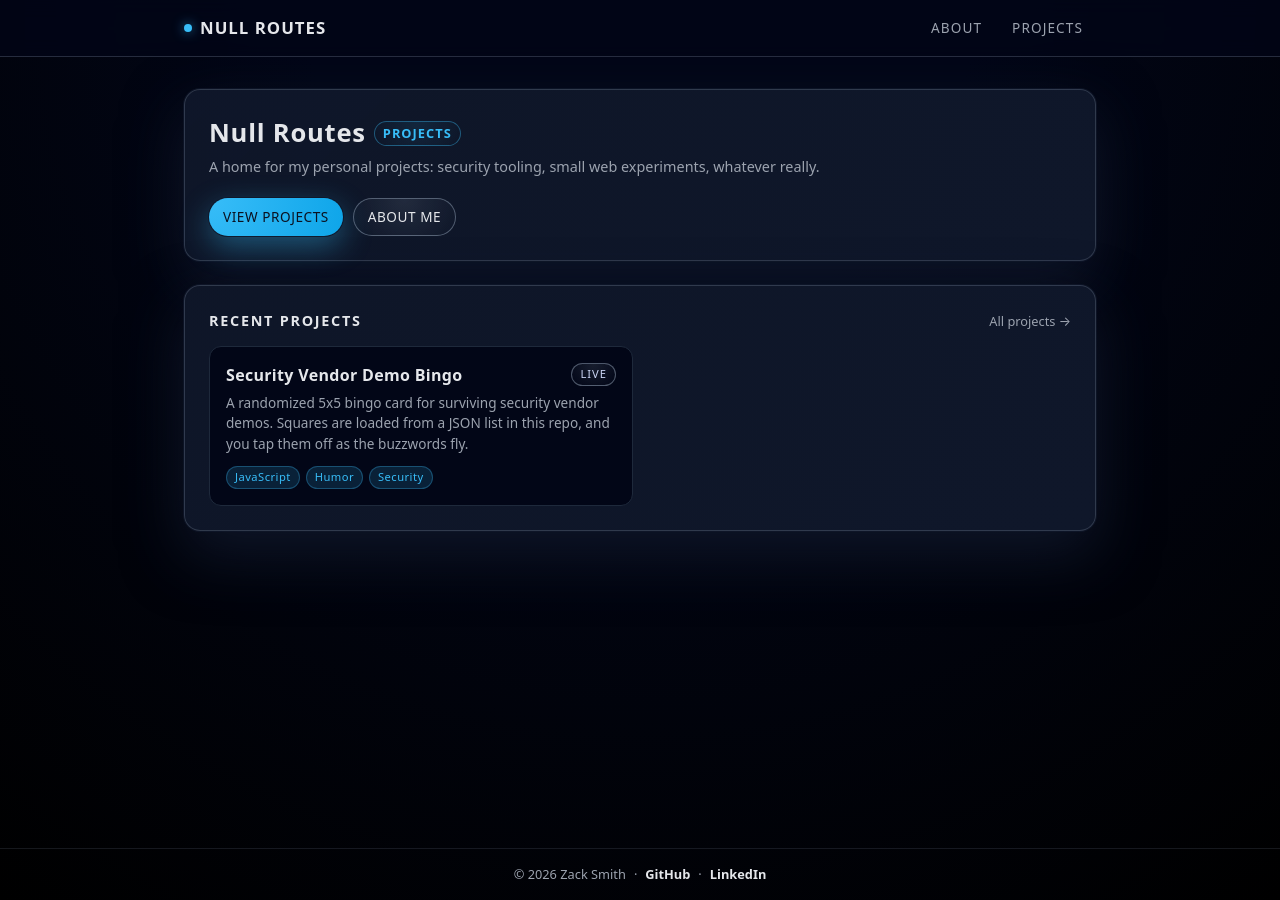
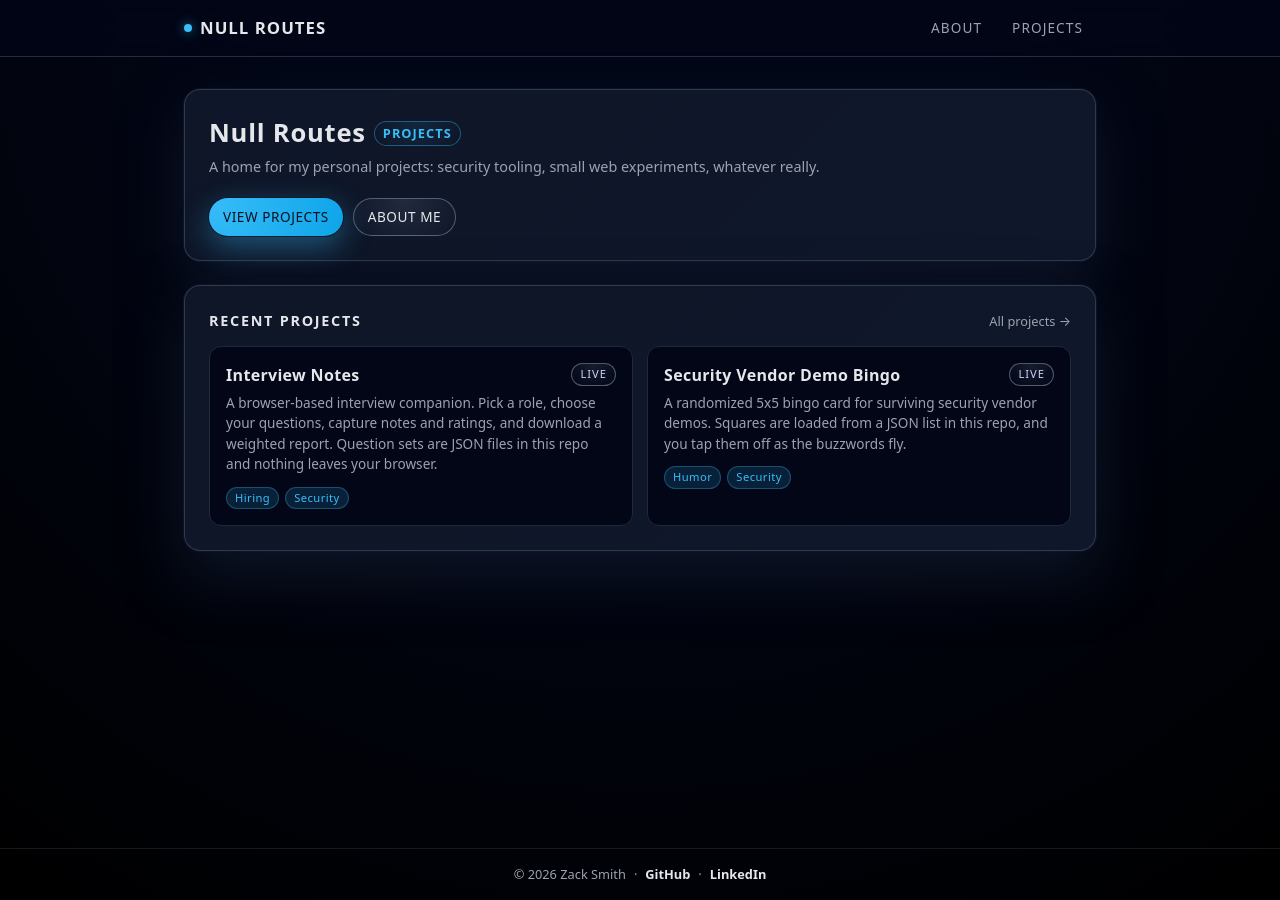
Before and after one commit to Null-Routes/Null-Routes.github.io, a Jekyll site: the page built from index.html, in a window 1280 px wide. Built offline with Jekyll 4.4.1, drawn with Linux system fonts in a browser that asks for light colours.

Commit message:
Add Interview Notes project to projects.yml
Added a new project entry for Interview Notes with details.

```diff
--- a/_data/projects.yml
+++ b/_data/projects.yml
@@ -1,10 +1,16 @@
 # Each entry becomes a card on /projects/ (and the newest three show on the homepage).
 # Add new projects at the top.
+- title: Interview Notes
+  url: /projects/interview-notes/
+  status: Live
+  summary: A browser-based interview companion. Pick a role, choose your questions, capture notes and ratings, and download a weighted report. Question sets are JSON files in this repo and nothing leaves your browser.
+  tags:
+    - Hiring
+    - Security
 - title: Security Vendor Demo Bingo
   url: /projects/vendor-bingo/
   status: Live
   summary: A randomized 5x5 bingo card for surviving security vendor demos. Squares are loaded from a JSON list in this repo, and you tap them off as the buzzwords fly.
   tags:
-    - JavaScript
     - Humor
     - Security
```
